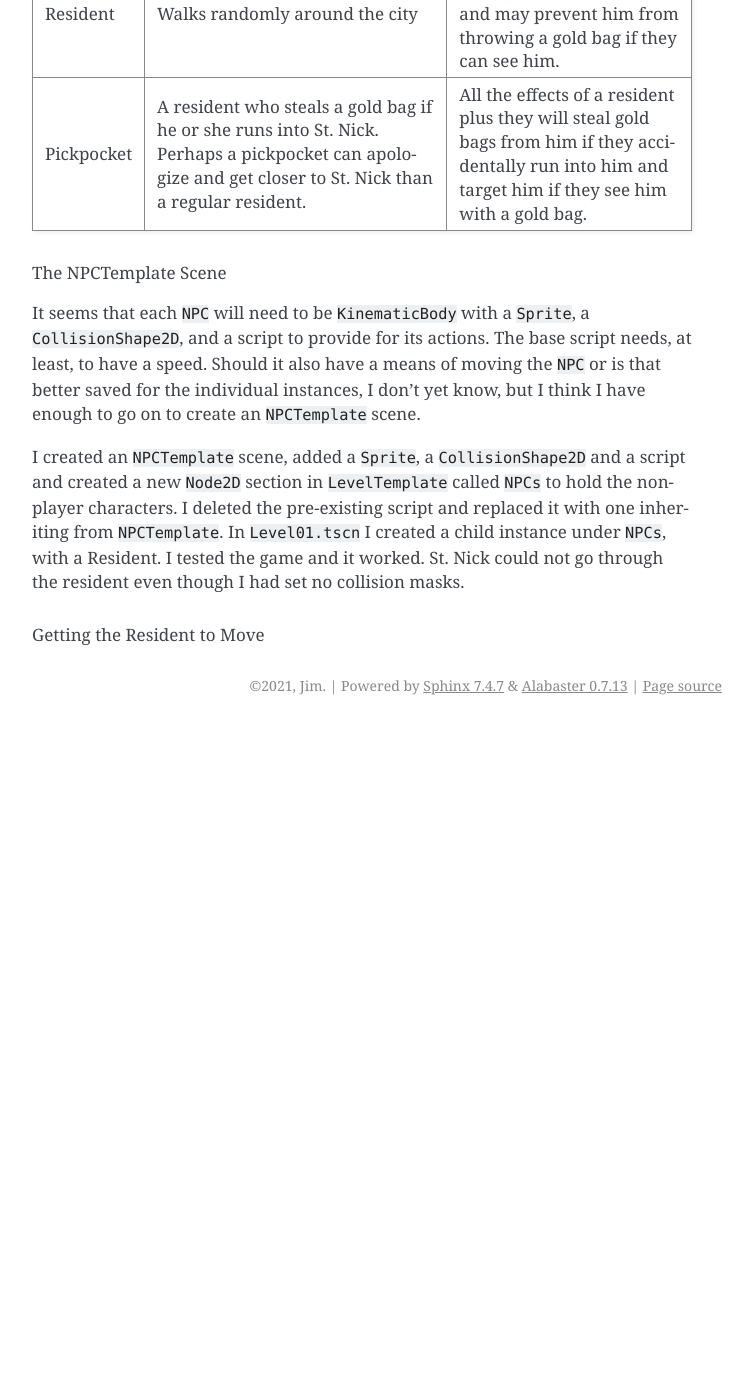
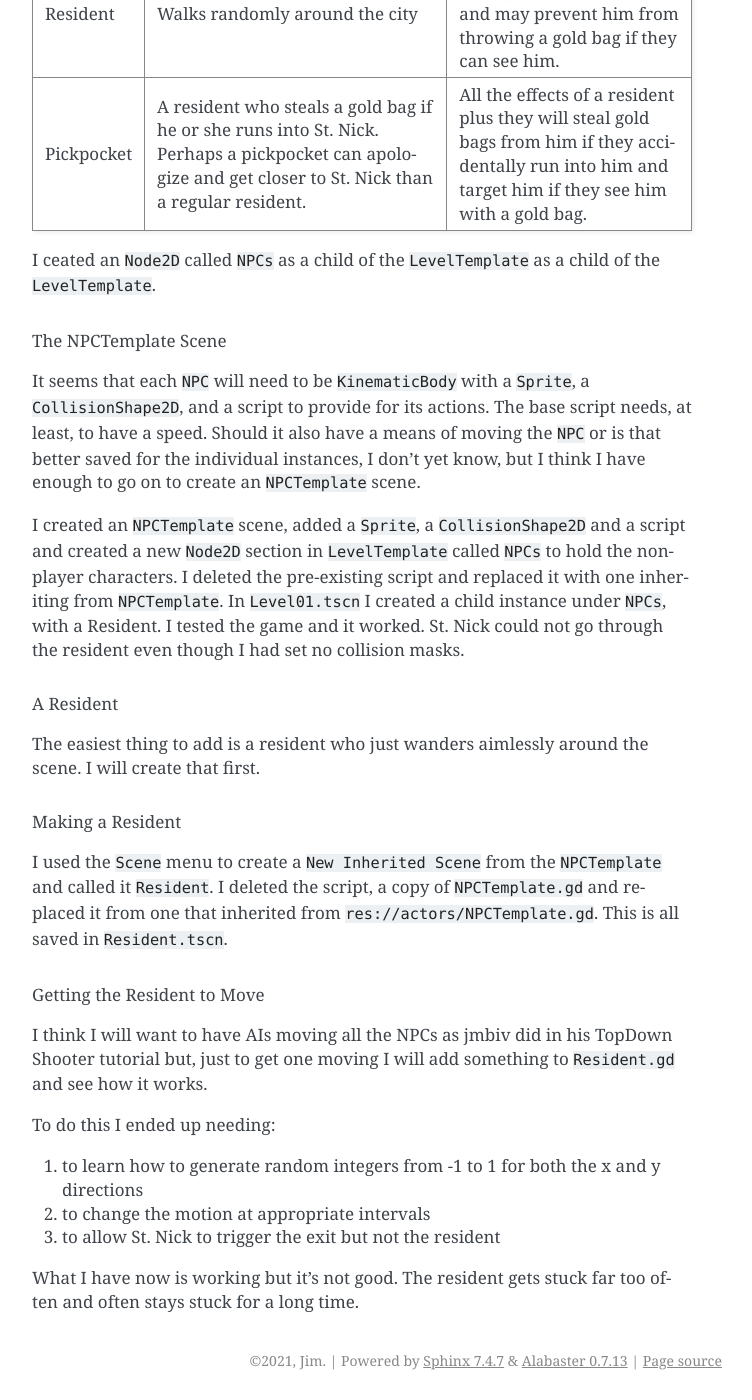
Before and after one commit to JMorris1575/Christmas2022, a Sphinx documentation site: the page built from docs/st_nick_game_dev.rst, in a window 1280 px wide and 1400 px high, scrolled down 41487 px. Shown: the whole window, without its empty margins (388-1140 px from the left). Built offline with Sphinx 7.4.7, drawn with Linux system fonts in a browser that asks for light colours; before the commit the page ends 42212 px from its top, so only the background shows below that; some of the changed text lies outside the part shown.

Commit message:
First work on moving the resident

```diff
--- a/docs/st_nick_game_dev.rst
+++ b/docs/st_nick_game_dev.rst
@@ -1675,6 +1675,8 @@ they add to the game.
 |               | regular resident.                              |                                                     |
 +---------------+------------------------------------------------+-----------------------------------------------------+
 
+I ceated an ``Node2D`` called ``NPCs`` as a child of the ``LevelTemplate`` as a child of the ``LevelTemplate``.
+
 The NPCTemplate Scene
 ^^^^^^^^^^^^^^^^^^^^^
 
@@ -1689,5 +1691,29 @@ replaced it with one inheriting from ``NPCTemplate``. In ``Level01.tscn`` I crea
 with a Resident. I tested the game and it worked. St. Nick could not go through the resident even though I had set
 no collision masks.
 
+A Resident
+^^^^^^^^^^
+
+The easiest thing to add is a resident who just wanders aimlessly around the scene. I will create that first.
+
+Making a Resident
+"""""""""""""""""
+
+I used the ``Scene`` menu to create a ``New Inherited Scene`` from the ``NPCTemplate`` and called it ``Resident``. I
+deleted the script, a copy of ``NPCTemplate.gd`` and replaced it from one that inherited from
+``res://actors/NPCTemplate.gd``. This is all saved in ``Resident.tscn``.
+
 Getting the Resident to Move
-^^^^^^^^^^^^^^^^^^^^^^^^^^^^
+""""""""""""""""""""""""""""
+
+I think I will want to have AIs moving all the NPCs as jmbiv did in his TopDown Shooter tutorial but, just to get one
+moving I will add something to ``Resident.gd`` and see how it works.
+
+To do this I ended up needing:
+
+#. to learn how to generate random integers from -1 to 1 for both the x and y directions
+#. to change the motion at appropriate intervals
+#. to allow St. Nick to trigger the exit but not the resident
+
+What I have now is working but it's not good. The resident gets stuck far too often and often stays stuck for a long
+time.
```
